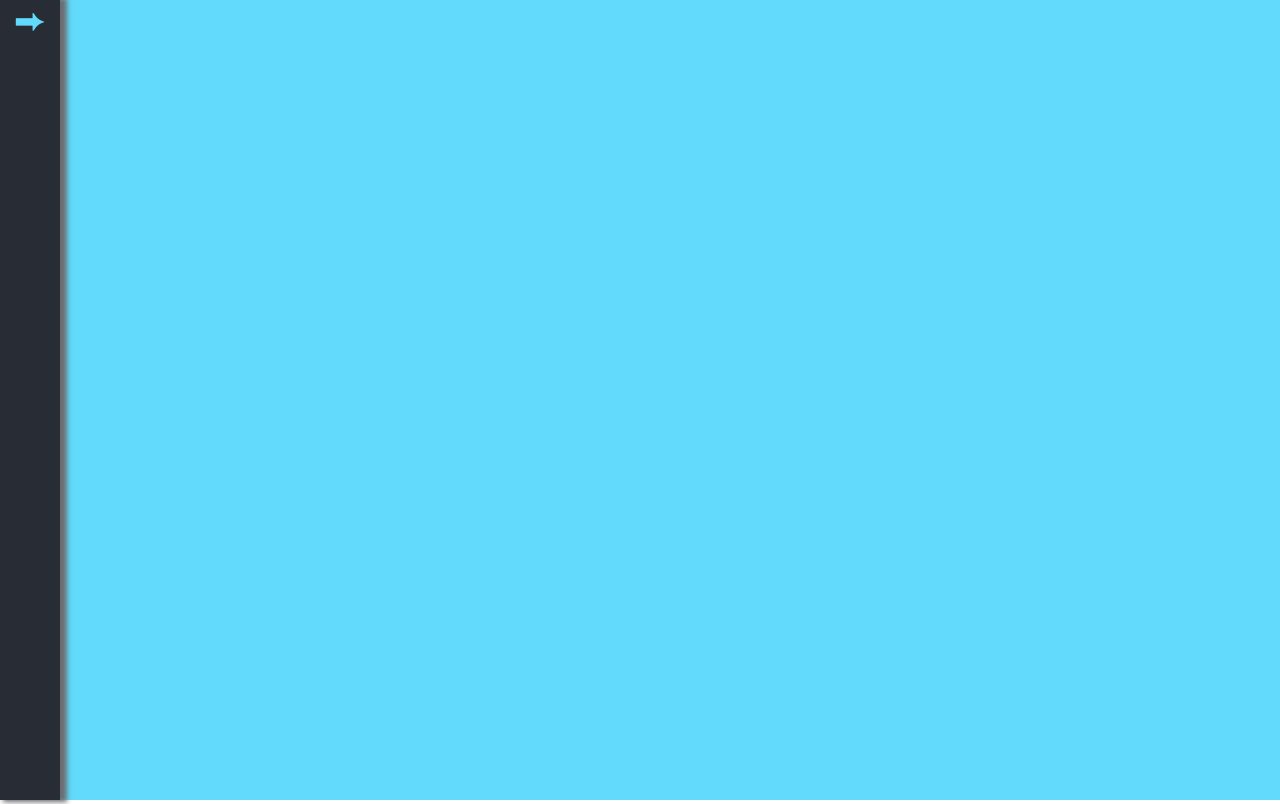
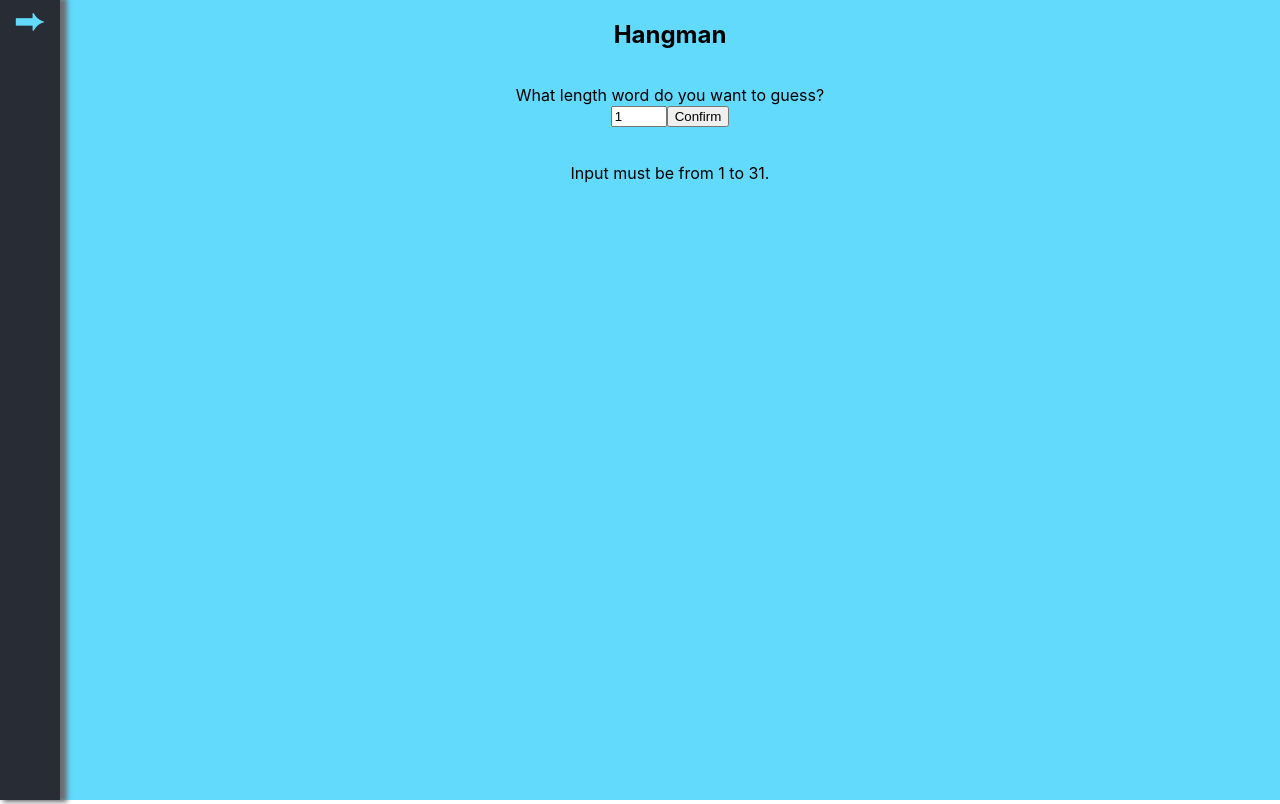
Before and after one commit to koldysnk/nickkoldys, a React (Create React App) app in the folder nickkoldys/: page /hangman_guess in a window 1280 px wide. Built offline with nearby package versions, Linux system fonts and the light colour scheme.

Commit message:
finished all hangman

```diff
--- a/nickkoldys/src/About.js
+++ b/nickkoldys/src/About.js
@@ -7,6 +7,7 @@ export function About(props) {
 
     return (
         <div className='About'>
+            <h2>Icon Sources</h2>
             <p>Controller and computer icon by <a href="https://freeicons.io/profile/2257">www.wishforge.games</a> on <a href="https://freeicons.io">freeicons.io</a></p>
             <p>Single player and multiplayer icon by <a href="https://freeicons.io/profile/3">icon king1</a> on <a href="https://freeicons.io">freeicons.io</a></p>
             <p>Tic Tac Toe X and O icon by <a href="https://freeicons.io/profile/714">Raj Dev</a> on <a href="https://freeicons.io">freeicons.io</a></p>
--- a/nickkoldys/src/Games.css
+++ b/nickkoldys/src/Games.css
@@ -19,6 +19,7 @@ Link{
 .gameTileText{
     display:none;
     color: black;
+    padding: 0 2em;
 }
 
 .gameTile:hover > .gameTileTitle{
--- a/nickkoldys/src/HangmanChoose.js
+++ b/nickkoldys/src/HangmanChoose.js
@@ -25,9 +25,11 @@ export function HangmanChoose(props) {
     const [nL, setNL] = useState(numLetters);
 
     const onConfirmLength = () => {
+        if (nL.length > 0) {
             dispatch(startHangman(nL));
             dispatch(setWordToGuess(createArr(nL)));
             performGuess()
+        }
     }
 
     const performGuess = () => {
@@ -135,7 +137,7 @@ export function HangmanChoose(props) {
                     <p className='hangmanContentP'>What length word are you thinking of?</p>
                     <div className='hangmanInput'>
                         <input className="numberIn" type="number" min="1" max="31"
-                            value={nL} onChange={e => setNL(parseInt(e.target.value))}></input>
+                            value={nL} onChange={e => setNL(e.target.value)}></input>
                         <button onClick={onConfirmLength}>Confirm</button>
                     </div>
                     <br></br>
@@ -145,8 +147,8 @@ export function HangmanChoose(props) {
         );
     }
     if (gameOver) {
-        if (result == 2 ) {
-            if(!wordUpdated){
+        if (result == 2) {
+            if (!wordUpdated) {
                 return (
                     <div className='HangmanChoose'>
                         <h2 className='hangmanTitle'>Hangman</h2>
@@ -166,7 +168,7 @@ export function HangmanChoose(props) {
                         </div>
                     </div>
                 );
-            }else{
+            } else {
                 return (
                     <div className='HangmanChoose'>
                         <h2 className='hangmanTitle'>Hangman</h2>
@@ -183,7 +185,7 @@ export function HangmanChoose(props) {
                     </div>
                 );
             }
-        } else if(result == 3){
+        } else if (result == 3) {
             return (
                 <div className='HangmanChoose'>
                     <h2 className='hangmanTitle'>Hangman</h2>
--- a/nickkoldys/src/HangmanGuess.css
+++ b/nickkoldys/src/HangmanGuess.css
@@ -0,0 +1,19 @@
+.HangmanGuess {
+    display: flex;
+    flex-direction: column;
+    justify-content: center;
+    align-items: center;
+    max-width: 80%;
+    margin: auto;
+}
+
+.hangmanContent{
+    display: flex;
+    flex-direction: column;
+    justify-content: center;
+    align-items: center;
+}
+
+.hangmanContentP{
+    margin-bottom: 0;
+}
--- a/nickkoldys/src/HangmanGuess.js
+++ b/nickkoldys/src/HangmanGuess.js
@@ -1,17 +1,154 @@
-import React from 'react';
-import { Link } from 'react-router-dom';
-import {useDispatch} from 'react-redux';
+import React, { useEffect, useState } from 'react';
+import { useSelector, useDispatch } from 'react-redux';
 //import {hangmanResetGame} from './actions';
 import './HangmanGuess.css';
+import { loadRandWord, setErrorMessage, setWordToGuess, startHangman, tttUpdateResult, updateGuessedLetters, updateNumberOfTries } from './actions';
+import { HangmanDrawing } from './HangmanDrawing';
 
 export function HangmanGuess(props) {
+    const isWaiting = useSelector(state => state.isWaiting);
+    const numLetters = useSelector(state => state.numLetters);
+    const gameStarted = useSelector(state => state.hangmanGameStarted);
+    const gameOver = useSelector(state => state.gameOver);
+    const result = useSelector(state => state.gameResult);
+    const guessedLetters = useSelector(state => state.guessedLetters);
+    const wordToGuess = useSelector(state => state.wordToGuess);
+    const randWord = useSelector(state => state.randWord);
+    const numberOfTries = useSelector(state => state.numberOfTries);
+    const errorMessage = useSelector(state => state.errorMessage);
     const dispatch = useDispatch();
 
-    const reset = () => {
-        //dispatch(hangmanResetGame())
+    const [nL, setNL] = useState(numLetters);
+    const [letterToGuess, setLetterToGuess] = useState('');
+
+    const onConfirmLength = () => {
+        if(nL.length>0){
+            dispatch(startHangman(nL));
+            dispatch(loadRandWord(nL, 0));
+            dispatch(setWordToGuess(createArr(nL)));
+        }
+    }
+
+    const createArr = (length) => {
+        let arr = [];
+        for (let i = 0; i < length; i++)
+            arr.push("_");
+        return arr;
+    }
+
+    const guessLetter = () => {
+        const letter = letterToGuess.toLowerCase()
+        const regex = /^[a-z]$/
+        if (regex.test(letter)) {
+            if (guessedLetters.indexOf(letter) >= 0) {
+                dispatch(setErrorMessage(`You already guessed the letter '${letter}'.`))
+            } else {
+                let positions = []
+                for (let i = 0; i < randWord.length; i++) {
+                    if (randWord.word[i] == letter) {
+                        positions.push(i)
+                    }
+                }
+                if (positions.length > 0) {
+                    positions.forEach(p => {
+                        wordToGuess[p] = letter;
+                    })
+                    dispatch(setWordToGuess(wordToGuess))
+                    if (!wordToGuess.includes('_')) {
+                        dispatch(tttUpdateResult(true, 1))
+                    }
+                } else {
+                    if (numberOfTries <= 0) {
+                        dispatch(tttUpdateResult(true, 2))
+                    } else {
+                        dispatch(updateNumberOfTries(numberOfTries - 1))
+                    }
+                }
+                guessedLetters.push(letter)
+                dispatch(updateGuessedLetters(guessedLetters))
+                dispatch(setErrorMessage(`The letter '${letter}' is in the word ${positions.length} times.`))
+            }
+        } else {
+            dispatch(setErrorMessage('Input must be a single letter.'))
+        }
+        setLetterToGuess('')
+    }
+
+    let alreadyGuessed = <p className='hangmanContentP'>You have no previous guesses.</p>
+    if (guessedLetters.length > 0) {
+        alreadyGuessed = <p className='hangmanContentP'>Your previous guesses: <br></br>{guessedLetters.map(letter => <span key={letter + (Math.floor(Math.random() * 10000000))}> {letter} </span>)}</p>
+    }
+
+    if (!gameStarted) {
+        return (
+            <div className='HangmanGuess'>
+                <h2 className='hangmanTitle'>Hangman</h2>
+                <div className='hangmanContent'>
+                    <p className='hangmanContentP'>What length word do you want to guess?</p>
+                    <div className='hangmanInput'>
+                        <input className="numberIn" type="number" min="1" max="31"
+                            value={nL} onChange={e => setNL(e.target.value)}></input>
+                        <button onClick={onConfirmLength}>Confirm</button>
+                    </div>
+                    <br></br>
+                    <p className='hangmanContentP'>Input must be from 1 to 31.</p>
+                </div>
+            </div>
+        );
+    }
+    if (!gameOver) {
+        return (
+            <div className='HangmanGuess'>
+                <h2 className='hangmanTitle'>Hangman</h2>
+                <div className='hangmanContent'>
+                    <p className='hangmanContentP'>The current word is:</p>
+                    <p className='hangmanContentP'>{wordToGuess.map((letter, key) => <span key={key}> {letter} </span>)}</p>
+                    <br></br>
+                    <HangmanDrawing lives={numberOfTries} />
+                    <p className='hangmanContentP'>Incorrect guesses remaining: {numberOfTries}</p>
+                    {alreadyGuessed}
+                    <p className='hangmanContentP'>Guess a letter.</p>
+                    <div className='hangmanInput'>
+                        <input placeholder="Enter Here!" onChange={e => setLetterToGuess(e.target.value)}></input>
+                        <button onClick={guessLetter}>Confirm</button>
+                    </div>
+                    <p className='hangmanContentP'>{errorMessage}</p>
+                </div>
+            </div>
+        );
+    }
+    if (result == 1) {
+        return (
+            <div className='HangmanGuess'>
+                <h2 className='hangmanTitle'>Hangman</h2>
+                <div className='hangmanContent'>
+                    <p className='hangmanContentP'>The current word is:</p>
+                    <p className='hangmanContentP'>{wordToGuess.map((letter, key) => <span key={key}> {letter} </span>)}</p>
+                    <br></br>
+                    <HangmanDrawing lives={numberOfTries} />
+                    <p className='hangmanContentP'>Incorrect guesses remaining: {numberOfTries}</p>
+                    {alreadyGuessed}
+                    <p className='hangmanContentP'>Congratulations! You guessed the word the AI picked.</p>
+                    <p className='hangmanContentP'>{errorMessage}</p>
+                </div>
+            </div>
+        );
     }
     return (
         <div className='HangmanGuess'>
+            <h2 className='hangmanTitle'>Hangman</h2>
+            <div className='hangmanContent'>
+                <p className='hangmanContentP'>The current word is:</p>
+                <p className='hangmanContentP'>{wordToGuess.map((letter, key) => <span key={key}> {letter} </span>)}</p>
+                <br></br>
+                <HangmanDrawing lives={-1} />
+                <p className='hangmanContentP'>Incorrect guesses remaining: {numberOfTries}</p>
+                {alreadyGuessed}
+                <p className='hangmanContentP'>Game Over! The AI picked a word you could not guess ({randWord.word}).</p>
+                <p className='hangmanContentP'>{errorMessage}</p>
+            </div>
         </div>
     );
+
+
 }
--- a/nickkoldys/src/HangmanMenu.css
+++ b/nickkoldys/src/HangmanMenu.css
@@ -51,3 +51,13 @@
         margin: 15px 0;
     }
 }
+
+@media (orientation:portrait){
+    .hangmanModeSelectBox{
+        flex-direction: column;
+    }
+
+    .hangmanNavBox{
+        margin: 15px 0;
+    }
+}
--- a/nickkoldys/src/HangmanMenu.js
+++ b/nickkoldys/src/HangmanMenu.js
@@ -2,7 +2,7 @@ import React from 'react';
 import { Link } from 'react-router-dom';
 import {useDispatch} from 'react-redux';
 import './HangmanMenu.css';
-import { setHangmanGameStarted, updateGuessedLetters, updateNumberOfTries, setGuessedCorrect, setWordUpdated, tttUpdateResult } from './actions';
+import { setHangmanGameStarted, updateGuessedLetters, updateNumberOfTries, setGuessedCorrect, setWordUpdated, tttUpdateResult, setErrorMessage } from './actions';
 
 export function HangmanMenu(props) {
     const dispatch = useDispatch();
@@ -14,6 +14,7 @@ export function HangmanMenu(props) {
         dispatch(updateGuessedLetters([]));
         dispatch(setWordUpdated(false));
         dispatch(tttUpdateResult(0));
+        dispatch(setErrorMessage(''))
     }
     return (
         <div className='HangmanMenu'>
--- a/nickkoldys/src/Projects.css
+++ b/nickkoldys/src/Projects.css
@@ -19,6 +19,7 @@ Link{
 .projectTileText{
     display:none;
     color: black;
+    padding: 0 2em;
 }
 
 .projectTile:hover > .projectTileTitle{
--- a/nickkoldys/src/sideBar.css
+++ b/nickkoldys/src/sideBar.css
@@ -43,7 +43,7 @@
 
 .menu-option {
   color: #61DBFB;
-  font-size: 1.5rem;
+  font-size: 1.1rem;
   text-decoration: none;
   transition-duration: 1s;
 }
@@ -72,6 +72,10 @@ Link, Link > p, a {
 
 @media (orientation:portrait){
 
+  .menu-option{
+    font-size: 1.5rem;
+  }
+
   .SideBarBurger{
     display: block;
   }
```
Also changed, not shown: nickkoldys/src/actions.js (+33 -1 lines), nickkoldys/src/reducer.js (+11 -0 lines). Lines whose indentation alone changed are shown as unchanged.
